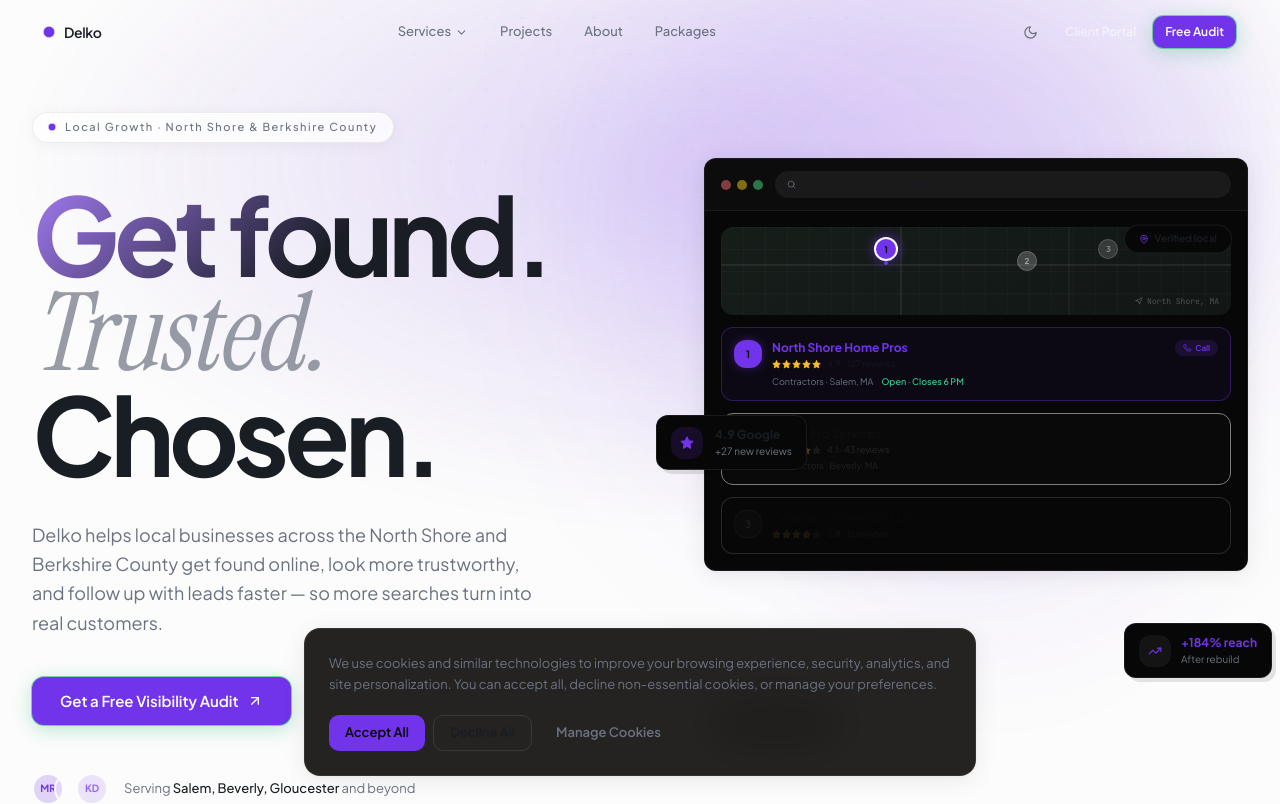
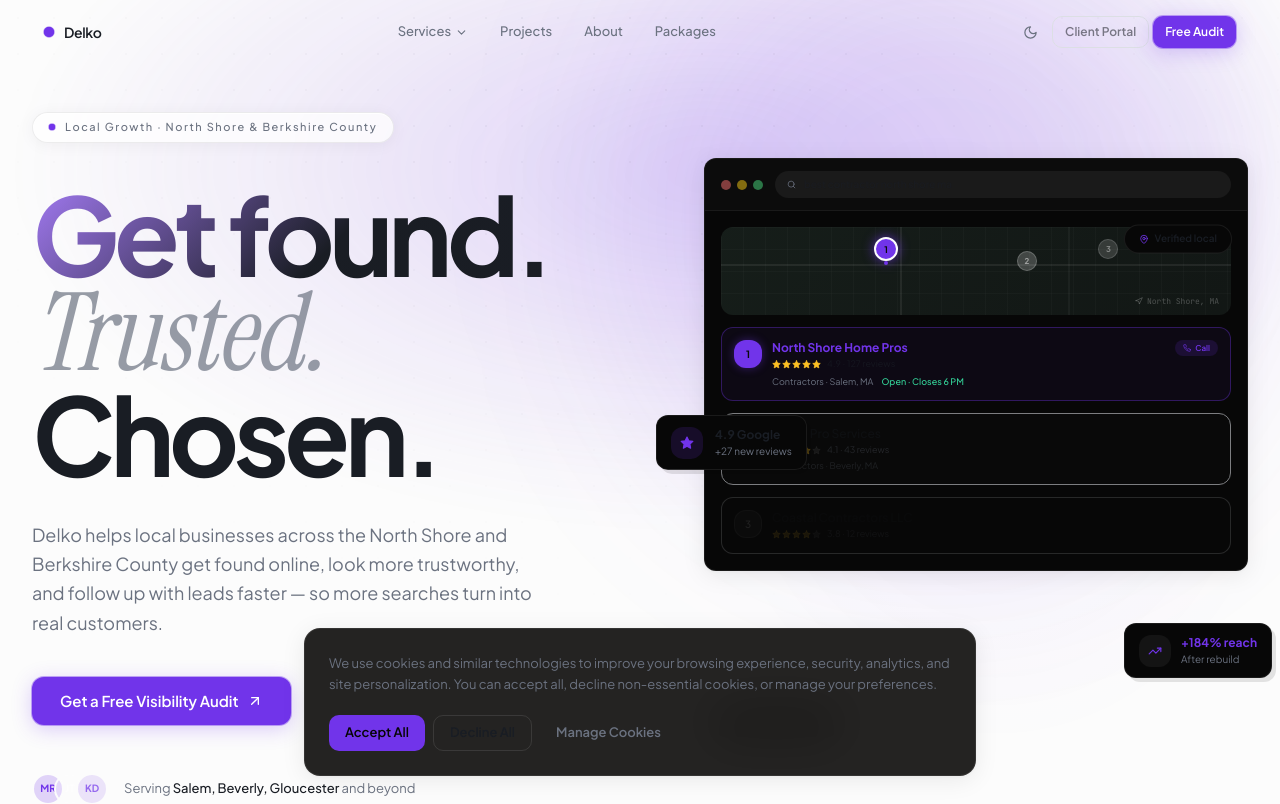
Before and after one commit to keveend10-del/delko, a Next.js app: page / in a window 1280 px wide. Shown: the top 804 px of the page. Built offline with nearby package versions, Linux system fonts and the light colour scheme.

Commit message:
button fix

```diff
--- a/components/ui/Button.tsx
+++ b/components/ui/Button.tsx
@@ -14,9 +14,9 @@
   cn(
     'inline-flex items-center justify-center gap-2 font-semibold rounded-[10px] transition-all duration-200 disabled:opacity-50 disabled:cursor-not-allowed focus-visible:outline-none focus-visible:ring-2 focus-visible:ring-accent/40',
     {
-      'bg-accent text-white hover:brightness-110 active:scale-[0.97] shadow-[0_0_0_1px_hsl(152_80%_38%/0.5),0_4px_20px_hsl(152_80%_38%/0.3)]': variant === 'accent',
+      'bg-accent text-white hover:brightness-110 active:scale-[0.97] shadow-[0_0_0_1px_hsl(var(--accent)/0.4),0_4px_20px_hsl(var(--accent)/0.25)]': variant === 'accent',
       'bg-transparent backdrop-blur-[16px] border border-white/[0.09] text-white/80 hover:border-white/[0.16] hover:text-white hover:bg-white/[0.05]': variant === 'glass',
-      'bg-transparent text-white/55 hover:text-white hover:bg-white/[0.05] border border-white/[0.07]': variant === 'ghost',
+      'bg-transparent text-foreground/55 hover:text-foreground hover:bg-foreground/[0.06] border border-border': variant === 'ghost',
       'bg-transparent border border-white/[0.10] text-white hover:border-white/[0.20] hover:bg-white/[0.03]': variant === 'outline',
       'bg-red-500/10 text-red-400 hover:bg-red-500/20 border border-red-500/20': variant === 'destructive',
       'h-8 px-3 text-[12px]': size === 'sm',
```
